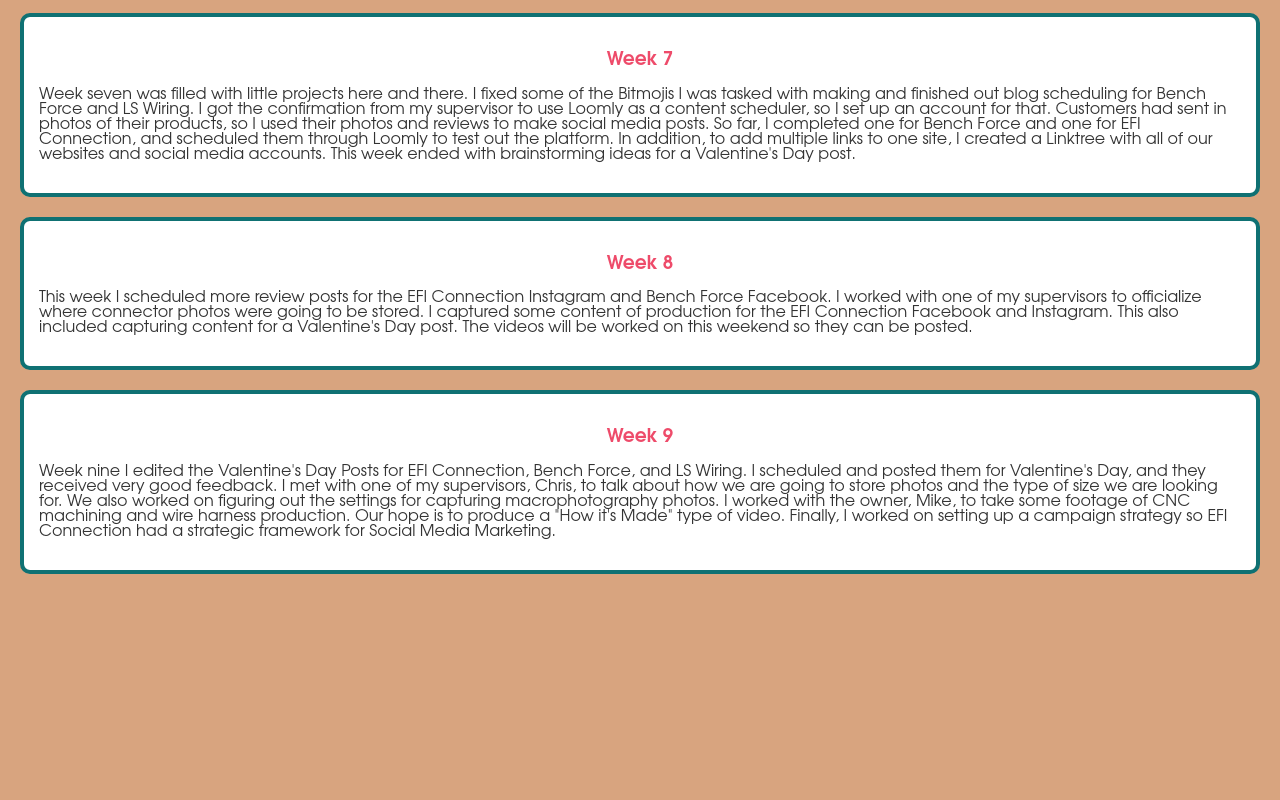
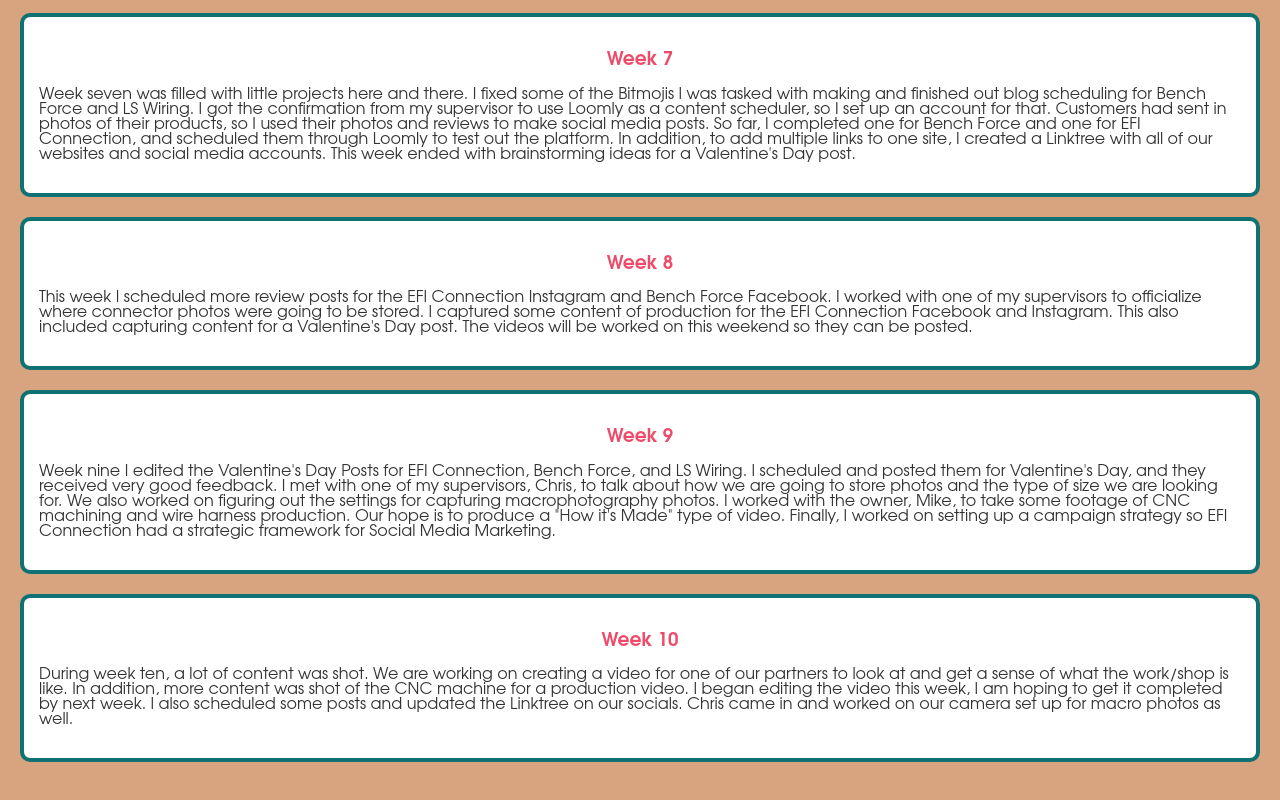
Before and after one commit to lindseyxwood/lindsey-wood-blog, a plain HTML site: page docs/intern.html in a window 1280 px wide. Shown: the part 679-1479 px from the top of the page. Before the commit the page ends 1293 px from the top, so only its background shows below. Drawn offline with Linux system fonts and the light colour scheme.

Commit message:
updating for week ten

```diff
--- a/docs/intern.html
+++ b/docs/intern.html
@@ -67,6 +67,14 @@
                 Our hope is to produce a "How it's Made" type of video. Finally, I worked on setting up a campaign strategy so EFI Connection had a strategic framework for Social Media
                 Marketing.</p>
             </article>
+            <article>
+                <h3>Week 10</h3>
+                <p>During week ten, a lot of content was shot. We are working on creating a video for one of our partners
+                to look at and get a sense of what the work/shop is like. In addition, more content was shot of the CNC machine
+                for a production video. I began editing the video this week, I am hoping to get it completed by next week. I also scheduled
+                some posts and updated the Linktree on our socials. Chris came in and worked on our camera set up for macro photos
+                as well.
+            </article>
         </div>
     </body>
 </html>
```
